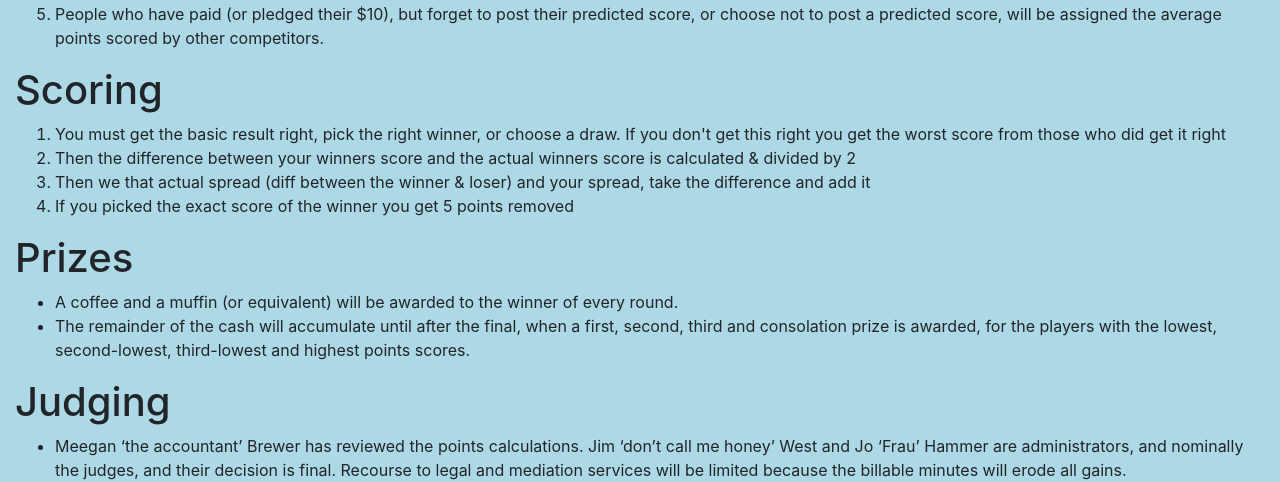
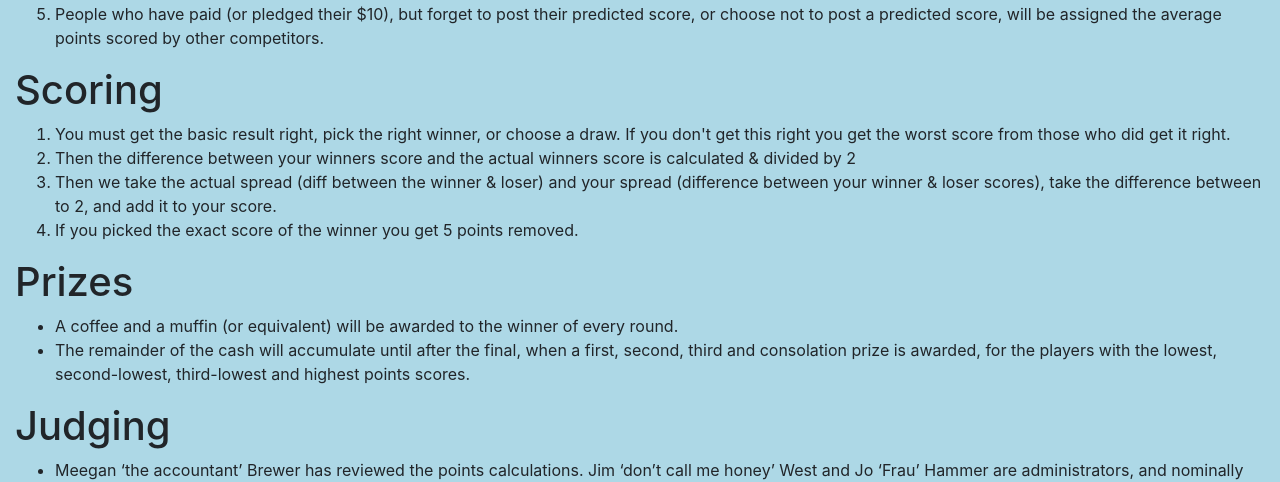
Before and after one commit to Jimboeri/rwc19, a Django app: page /rwc19/about/ in a window 1280 px wide. Shown: the part 335-817 px from the top of the page. Run offline with Django 3.2, Linux system fonts and the light colour scheme; the visitor is signed in with stand-in values (Sample User, id 1); some libraries are stand-ins or nearby versions.

Commit message:
About update

```diff
--- a/swim/rwc19/templates/rwc19/about.html
+++ b/swim/rwc19/templates/rwc19/about.html
@@ -21,10 +21,11 @@ Openwater swimmers RWC 2019 competition
 <h1>Scoring</h1>
     <ol>
         <li>You must get the basic result right, pick the right winner, or choose a draw.
-            If you don't get this right you get the worst score from those who did get it right</li>
+            If you don't get this right you get the worst score from those who did get it right.</li>
         <li>Then the difference between your winners score and the actual winners score is calculated & divided by 2</li>
-        <li>Then we that actual spread (diff between the winner & loser) and your spread, take the difference and add it</li>
-        <li>If you picked the exact score of the winner you get 5 points removed</li>
+        <li>Then we take the actual spread (diff between the winner & loser) and your spread (difference between your winner & loser scores),
+             take the difference between to 2, and add it to your score.</li>
+        <li>If you picked the exact score of the winner you get 5 points removed.</li>
     </ol>
 
     <h1>Prizes</h1>
```
